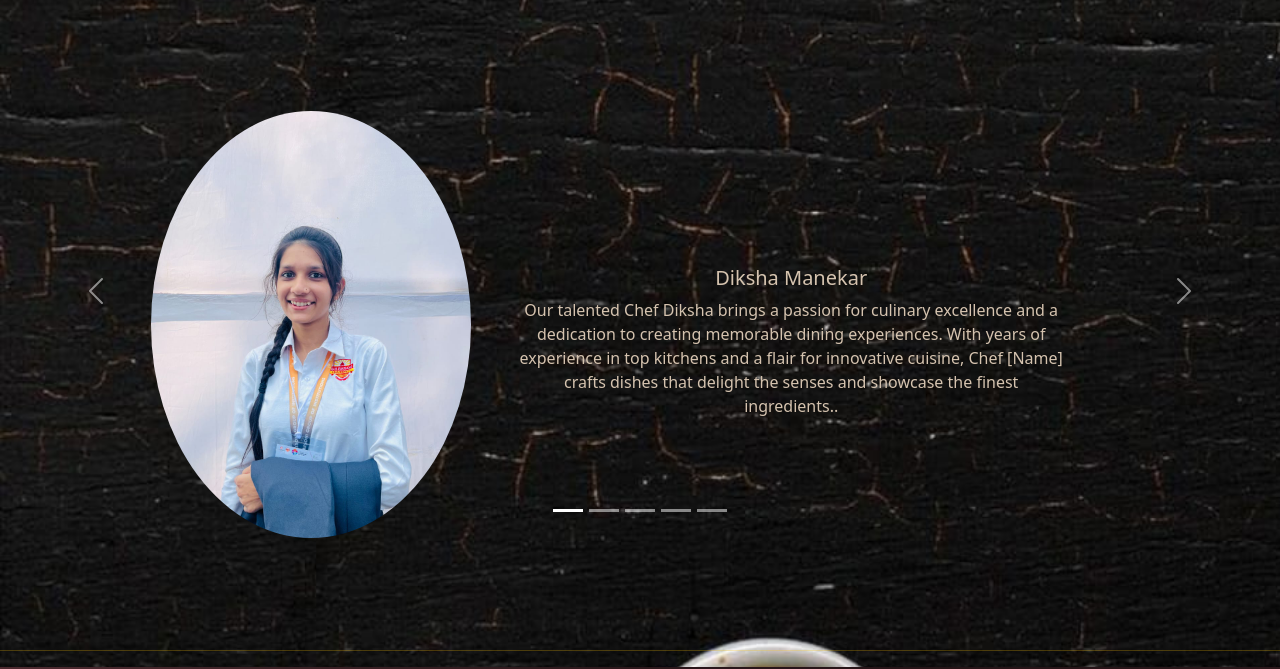
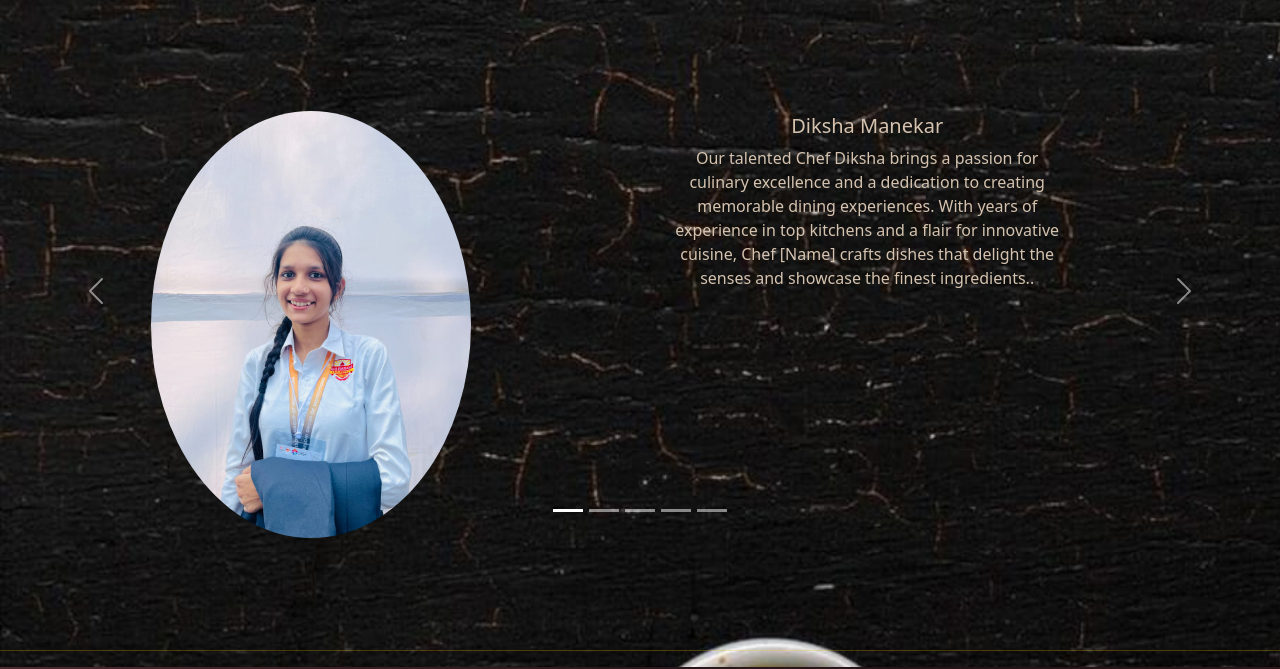
Before and after one commit to codemonic-zero/brew-bake-n-bites, a plain HTML site: page pages/staff.html in a window 1280 px wide. Shown: the part 927-1596 px from the top of the page. Drawn offline with nearby package versions, Linux system fonts and the light colour scheme.

Commit message:
added samiksha carsol

```diff
--- a/pages/staff.html
+++ b/pages/staff.html
@@ -195,13 +195,13 @@
                       <p>Specializing in contemporary cuisine, Chef Shraddha brings a creative and artistic touch to our kitchen. Their eye for detail and innovative plating techniques make each dish not only delicious but also a visual delight..</p>
                     </div>
                   </div>
-                  <!-- <div class="carousel-item">
-                    <img src="samiksha.jpg" class="d-block w-50" alt="...">
+                  <div class="carousel-item">
+                    <img src="../images/staff/samiksha.jpg" class="d-block w-50" alt="...">
                     <div class="carousel-caption d-none d-md-block">
                       <h5>Samiksha Mogre</h5>
                       <p>Specializing in contemporary cuisine, Chef [Name] brings a creative and artistic touch to our kitchen. Their eye for detail and innovative plating techniques make each dish not only delicious but also a visual delight..</p>
                     </div>
-                  </div> -->
+                  </div>
                 </div>
                 <button class="carousel-control-prev" type="button" data-bs-target="#carouselExampleCaptions" data-bs-slide="prev">
                   <span class="carousel-control-prev-icon" aria-hidden="true"></span>
--- a/style/staff.css
+++ b/style/staff.css
@@ -16,14 +16,19 @@ body{
 }
 .carousel-caption {
     position: absolute;
-    margin-left: 218px;
+    margin-left: 370px;
     right: -43%;
-    bottom: 3.25rem;
+    bottom: 11.25rem;
     left: 23%;
     padding-top: 2.25rem;
     padding-bottom: 3.25rem;
     color: #d5c3af;
     text-align: center;
+}
+@media (min-width: 768px) {
+    .d-md-block {
+        display: block !important;
+    }
 
 }
 .card-body{
```
